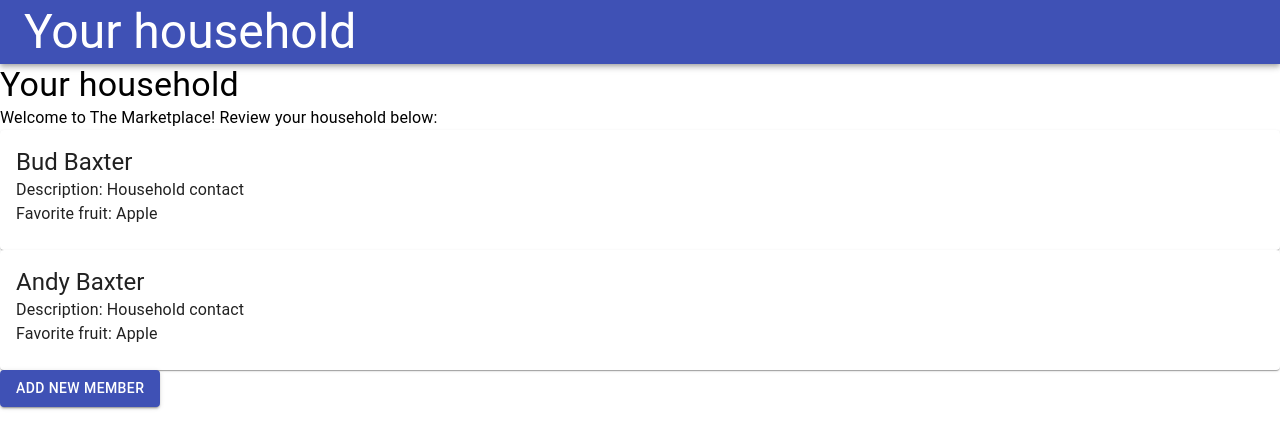
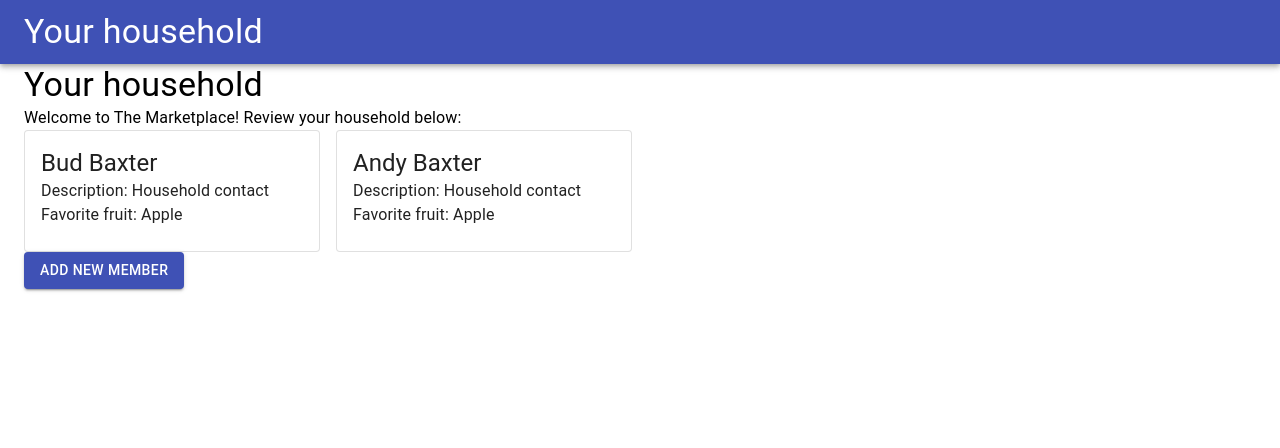
Before and after one commit to charleyf/nava-frontend-household, a React (Create React App) app: page / in a window 1280 px wide. Shown: the top 448 px of the page. Built offline with nearby package versions, Linux system fonts and the light colour scheme.

Commit message:
Add spacing on left side

```diff
--- a/src/App.js
+++ b/src/App.js
@@ -2,6 +2,7 @@ import Navbar from "./components/Navbar";
 import Pageheader from "./components/Pageheader";
 import Household from "./components/Household";
 import Button from "@material-ui/core/Button";
+import Container from "@material-ui/core/Container";
 
 function App() {
   const members = [
@@ -19,14 +20,18 @@ function App() {
   return (
     <>
       <Navbar />
+      <Container>
         <Pageheader
           title={"Your household"}
-        description={"Welcome to The Marketplace! Review your household below:"}
+          description={
+            "Welcome to The Marketplace! Review your household below:"
+          }
         />
         <Household members={members} />
         <Button variant="contained" color="primary" onClick={() => {}}>
           Add new member
         </Button>
+      </Container>
     </>
   );
 }
--- a/src/components/Household.js
+++ b/src/components/Household.js
@@ -1,12 +1,17 @@
 import MemberCard from "./MemberCard";
+import Grid from "@material-ui/core/Grid";
 
 function Household({ members }) {
   return (
-    <>
+    <Grid container spacing={2}>
       {members.map((member) => {
-        return <MemberCard member={member} />;
+        return (
+          <Grid item xs={3}>
+            <MemberCard member={member} />
+          </Grid>
+        );
       })}
-    </>
+    </Grid>
   );
 }
 
--- a/src/components/MemberCard.js
+++ b/src/components/MemberCard.js
@@ -5,7 +5,7 @@ import Grid from "@material-ui/core/Grid";
 
 function MemberCard({ member }) {
   return (
-    <Card>
+    <Card variant="outlined">
       <CardContent>
         <Grid>
           <Grid item>
--- a/src/components/Navbar.js
+++ b/src/components/Navbar.js
@@ -6,7 +6,7 @@ function Navbar() {
   return (
     <AppBar position="sticky">
       <Toolbar>
-        <Typography variant="h3">Your household</Typography>
+        <Typography variant="h4">Your household</Typography>
       </Toolbar>
     </AppBar>
   );
```
Lines whose indentation alone changed are shown as unchanged.
